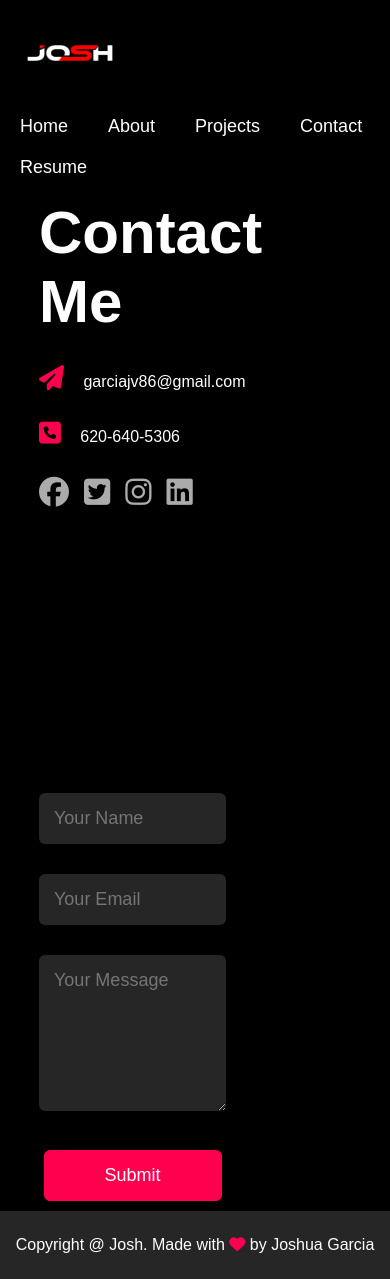
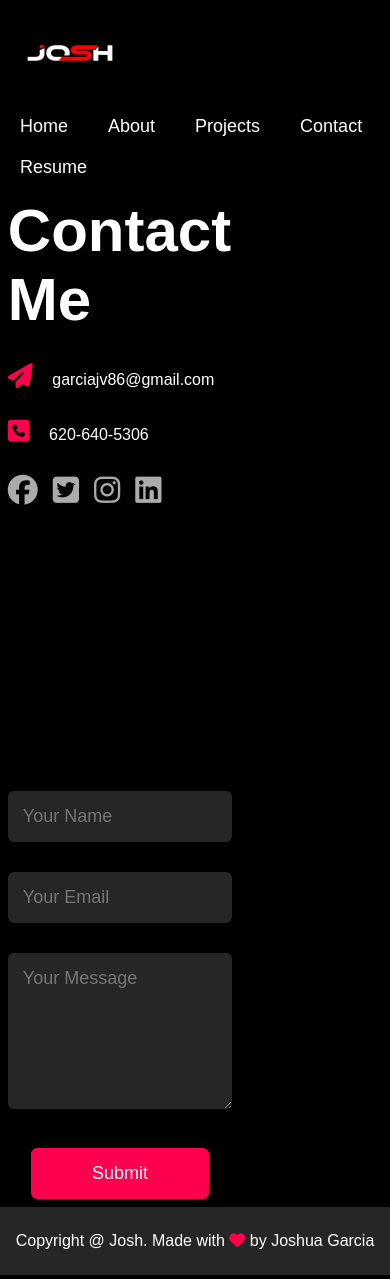
Before and after one commit to garciajv86/React_Portfolio, a React (Vite) app: page /contact in a window 390 px wide. Built offline with nearby package versions, Linux system fonts and the light colour scheme.

Commit message:
added responsive design styles

```diff
--- a/index.html
+++ b/index.html
@@ -1,4 +1,4 @@
-<!doctype html>
+<!DOCTYPE html>
 <html lang="en">
   <head>
     <meta charset="UTF-8" />
--- a/src/index.css
+++ b/src/index.css
@@ -1,19 +1,3 @@
-/* :root {
-  font-family: Inter, system-ui, Avenir, Helvetica, Arial, sans-serif;
-  line-height: 1.5;
-  font-weight: 400;
-
-  color-scheme: light dark;
-  color: rgba(255, 255, 255, 0.87);
-  background-color: #242424;
-
-  font-synthesis: none;
-  text-rendering: optimizeLegibility;
-  -webkit-font-smoothing: antialiased;
-  -moz-osx-font-smoothing: grayscale;
-  -webkit-text-size-adjust: 100%;
-} */
-
 * {
   margin: 0;
   padding: 0;
@@ -24,80 +8,11 @@ body {
   background: #000000;
   color: #fff;
 }
-/* --------about---------- */
 
-/* -----------Portfolio------------- */
-
-/* ---------Contact---------- */
-.contact-left {
-  flex-basis: 35%;
-}
-.contact-right {
-  flex-basis: 60%;
-}
-.contact-left p {
-  margin-top: 30px;
-}
-.contact-left p i {
-  color: #ff004f;
-  margin-right: 15px;
-  font-size: 25px;
-}
-.social-icons {
-  margin-top: 30px;
-}
-.social-icons a {
-  text-decoration: none;
-  font-size: 30px;
-  margin-right: 15px;
-  color: #ababab;
-  display: inline-block;
-  transition: transform 0.5s;
-}
-.social-icons a:hover {
-  color: #ff004f;
-  transform: translateY(-5px);
-}
-.btn.btn2 {
-  display: inline-block;
-  background: #ff004f;
-}
-.contact-right form {
-  width: 100%;
-}
-form input,
-form textarea {
-  width: 100%;
-  border: 0px;
-  outline: none;
-  background: #262626;
-  padding: 15px;
-  margin: 15px 0px;
-  color: #fff;
-  font-size: 18px;
-  border-radius: 6px;
-}
-form .btn2 {
-  padding: 14px 60px;
-  font-size: 18px;
-  margin-top: 20px;
-  cursor: pointer;
-}
-.copyright {
-  width: 100%;
-  text-align: center;
-  padding: 25px 0;
-  background: #262626;
-  font-weight: 300;
-  margin-top: 20px;
-}
-.copyright i {
-  color: #ff004f;
-}
 /* ---------------css for small screens----------- */
 @media only screen and (max-width: 600px) {
   #header {
-    background-image: url(images/MobileBackground.png);
+    background-image: url(src/assets/images/MobileBackground.png);
     background-size: 600px;
   }
   .header-text {
--- a/src/main.jsx
+++ b/src/main.jsx
@@ -10,8 +10,7 @@ import ProjectsPage from "./pages/ProjectsPage";
 import ContactPage from "./pages/ContactPage";
 import ResumePage from "./pages/ResumePage";
 
-// import 'bootstrap/dist/css/bootstrap.min.css';
-// import './index.css';
+import "./index.css";
 
 const router = createBrowserRouter([
   {
--- a/src/styles/HomePage.css
+++ b/src/styles/HomePage.css
@@ -9,3 +9,29 @@
 .container {
   padding: 10px 10%;
 }
+
+/* ---------------css for small screens----------- */
+@media only screen and (max-width: 600px) {
+  .container {
+    display: flex;
+    position: relative;
+  }
+  .copyright {
+    bottom: 0;
+  }
+}
+/* css for medium screens */
+@media only screen and (max-width: 985px) {
+  #header {
+    background-position: 100% 90%;
+  }
+  .container {
+    padding: 2%;
+  }
+}
+/* css for medium-big screens */
+@media only screen and (max-width: 1190px) {
+  #header {
+    background-image: url(../assets/images/MobileBackground.png);
+  }
+}
```
Also changed, not shown: src/components/Main.jsx (deleted, +0 -11 lines), src/data/projects.js (deleted), 1 other file (tests, documents, lock files or other folders).
